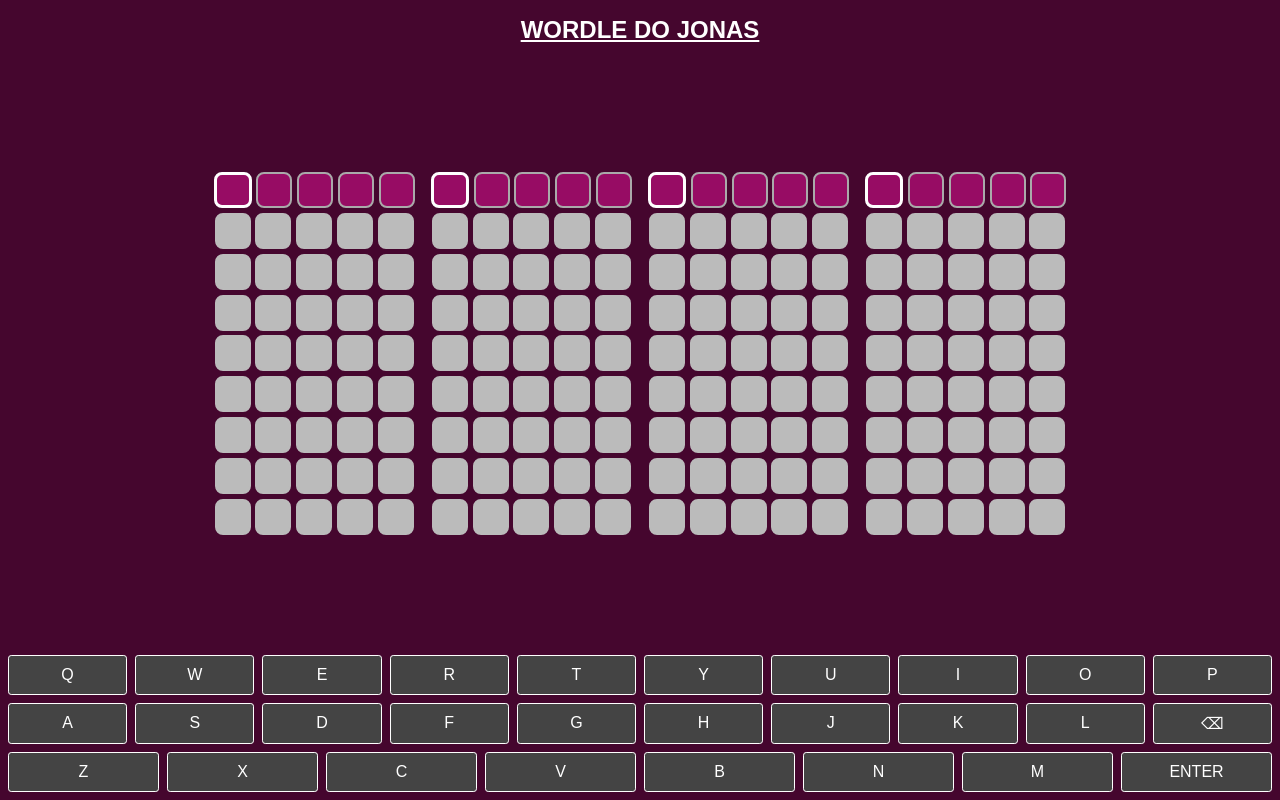
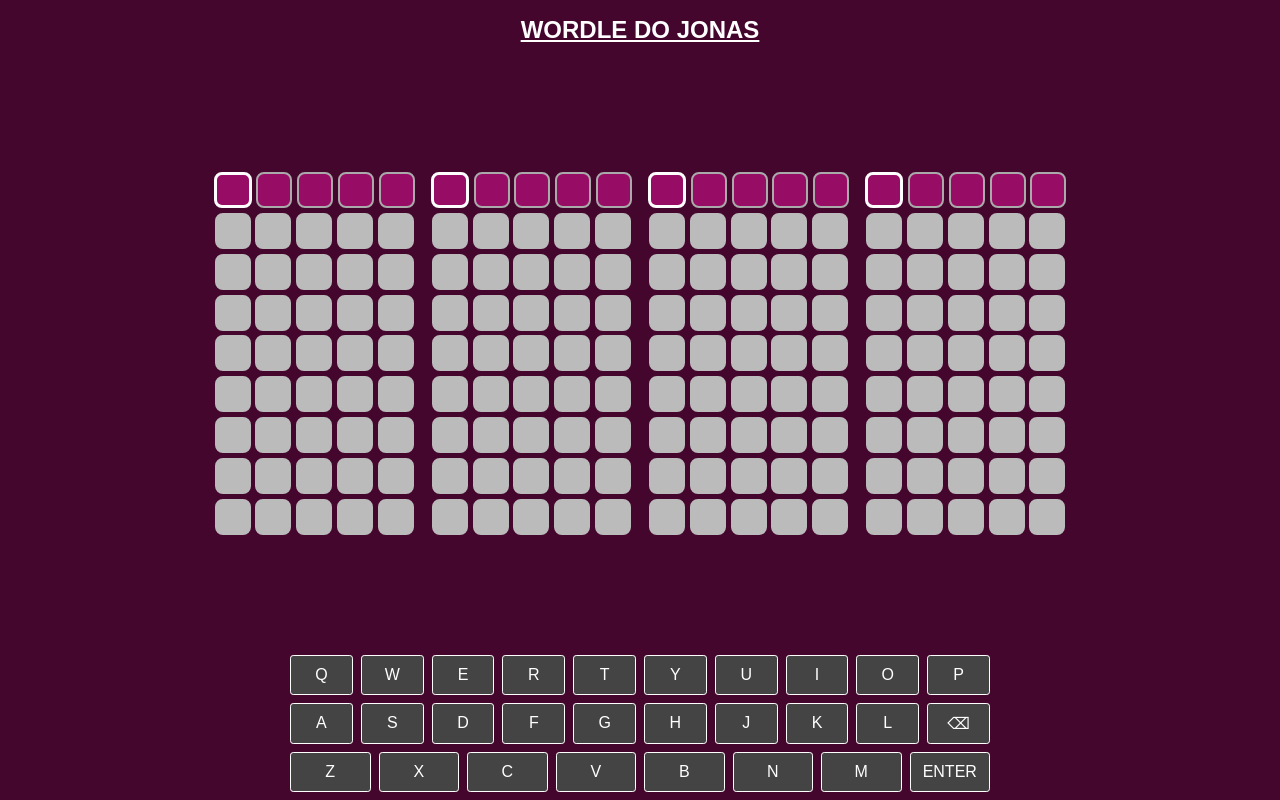
Before and after one commit to jonas-duarte/wordle, an Angular app: page /ptbr4 in a window 1280 px wide. Built offline with nearby package versions, Linux system fonts and the light colour scheme; a web font is replaced by a local one.

Commit message:
set max keyboard size and show answer at console log

```diff
--- a/src/app/keyboard/keyboard.component.scss
+++ b/src/app/keyboard/keyboard.component.scss
@@ -3,6 +3,8 @@
   flex-direction: column;
   margin: .5rem;
   gap: .5rem;
+  justify-content: center;
+  align-items: center;
 }
 
 .row {
@@ -11,6 +13,7 @@
   justify-content: center;
   width: 100%;
   gap: .5rem;
+  max-width: 700px;
 }
 
 .key {
--- a/src/domain/wordle-board.ts
+++ b/src/domain/wordle-board.ts
@@ -9,7 +9,9 @@ export class WordleBoard {
     public readonly size: number,
     public readonly wordSize: number,
     private readonly answer: string
-  ) {}
+  ) {
+    console.log('answer', answer);
+  }
 
   public get rows(): string[][] {
     return this.words.map((word) => word.split(''));
```
